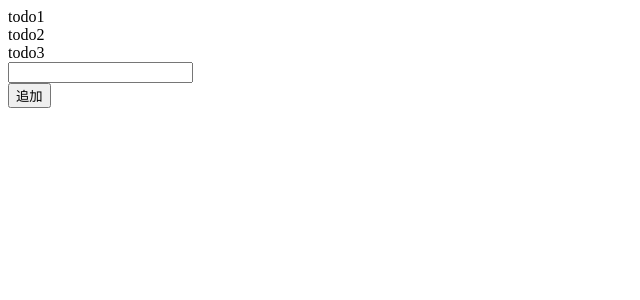
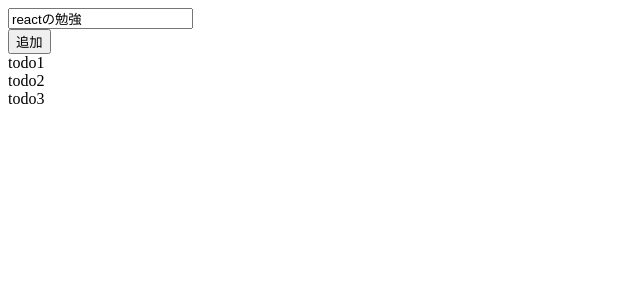
Before and after one commit to samsepy/react_todo, a React app: page / in a window 1280 px wide. Shown: the top 300 px of the page, without its empty margins (0-640 px from the left). Built offline with nearby package versions, Linux system fonts and the light colour scheme.

Commit message:
formから投稿できるように

```diff
--- a/src/index.jsx
+++ b/src/index.jsx
@@ -7,7 +7,7 @@ class TodoList extends React.Component {
     return (
       <div>
         {todos.map(todo => (
-          <div key={todo.id}>{todo.content}</div>
+          <div key={todo.id}>{todo.desc}</div>
         ))}
       </div>
     );
@@ -17,9 +17,9 @@ class TodoList extends React.Component {
 class Form extends React.Component {
   render() {
     return (
-      <div>
-        <form>
-          <input name="content" type="text"/><br />
+      <div className="form">
+        <form onSubmit={this.props.handleSubmit}>
+          <input name="desc" type="text" placeholder="タイトル ※必須" defaultValue="reactの勉強" /><br/>
           <button type="submit">追加</button>
         </form>
       </div>
@@ -30,29 +30,40 @@ class Form extends React.Component {
 class App extends React.Component {
   constructor() {
     super();
-    this.state = {
-      todos: [
+    const todos = [
       {
         id: 1,
-          content: "todo1"
+        desc: "todo1"
       },
       {
         id: 2,
-          content: "todo2"
+        desc: "todo2"
       },
       {
         id: 3,
-          content: "todo3"
-        },
+        desc: "todo3"
+      }
     ]
+    this.state = {
+      todos: todos
+    }
   }
 
+  handleSubmit(e) {
+    e.preventDefault();
+    const desc = e.target.desc.value;
+    const todos = this.state.todos.slice();
+    todos.push({
+      id: 3,
+      desc: desc
+    });
+    this.setState({todos});
   }
   render () {
     return (
       <div>
+        <Form handleSubmit={this.handleSubmit.bind(this)} />
         <TodoList todos={this.state.todos}/>
-        <Form />
       </div>
     );
   }
```
Lines whose indentation alone changed are shown as unchanged.
